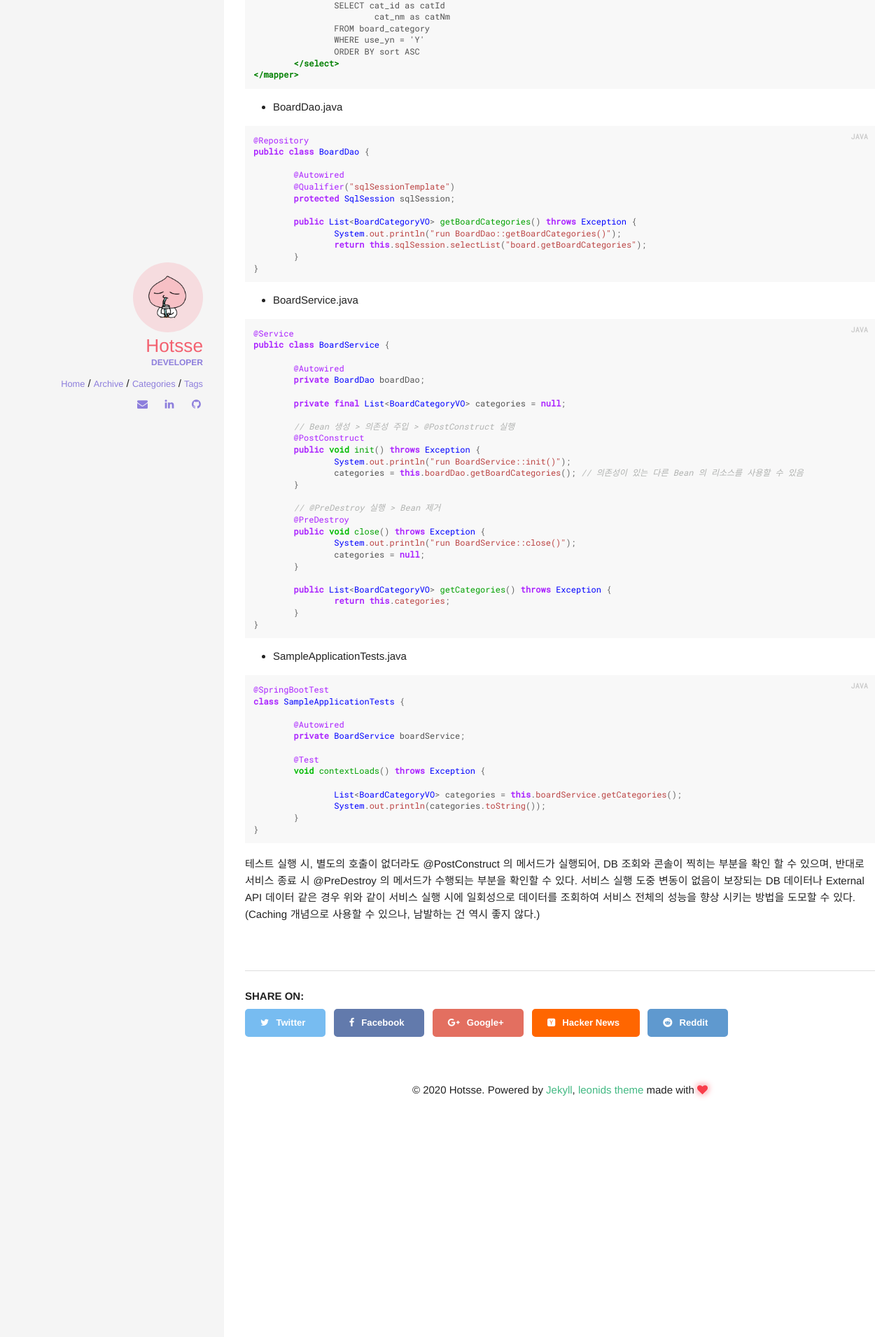
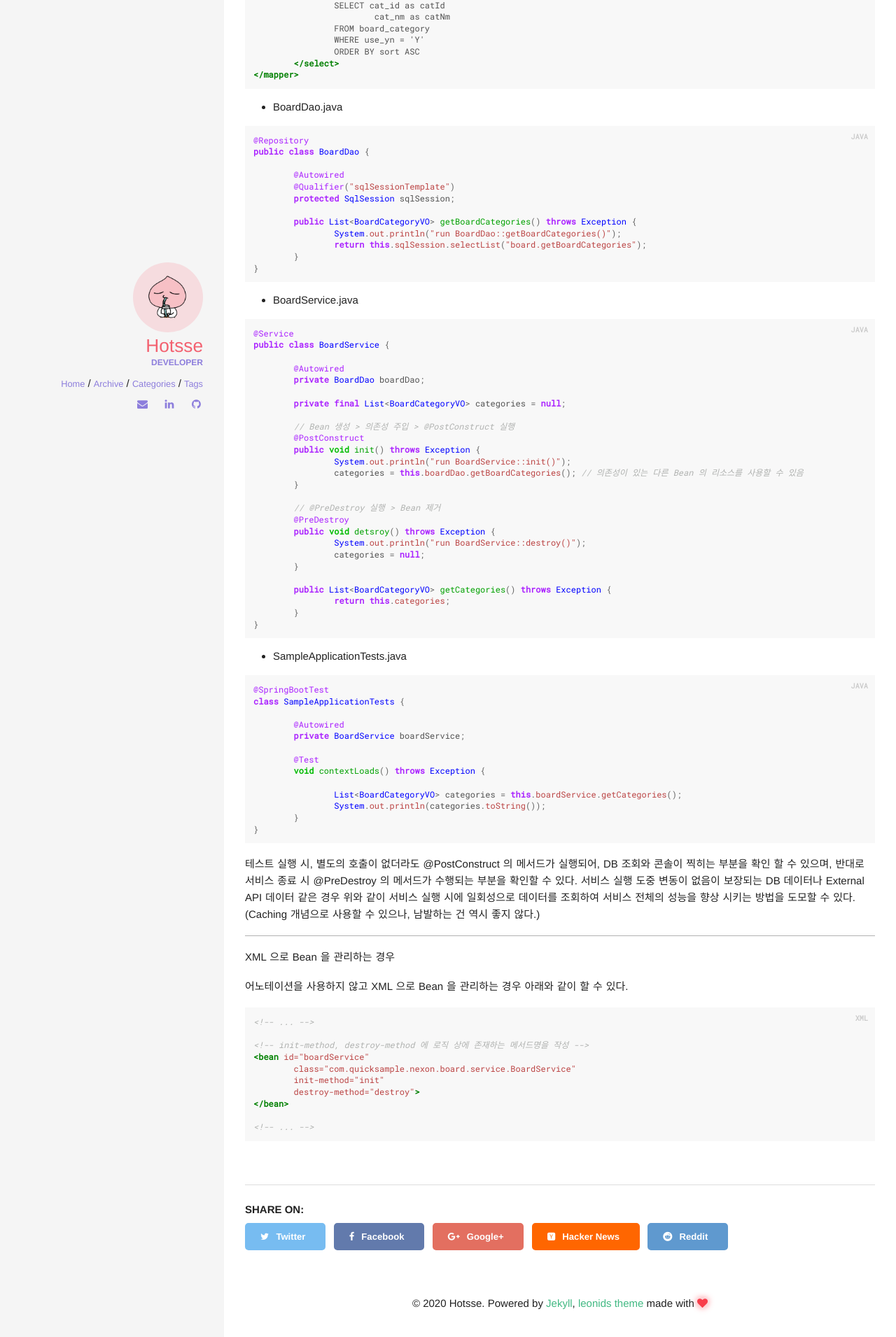
Before and after one commit to Hotsse/hotsse.github.io, a Jekyll site: the page built from _posts/2020-09-18-Spring @PostConstruct, @PreDestroy.md, in a window 1280 px wide. Shown: the part 875-2786 px from the top of the page at 70% size. Built offline with Jekyll 4.4.1, drawn with Linux system fonts in a browser that asks for light colours; comment, search, counter and statistics services are not loaded.

Commit message:
update post

```diff
--- a/_posts/2020-09-18-Spring @PostConstruct, @PreDestroy.md
+++ b/_posts/2020-09-18-Spring @PostConstruct, @PreDestroy.md
@@ -77,8 +77,8 @@ public class BoardService {
 
 	// @PreDestroy 실행 > Bean 제거
 	@PreDestroy
-	public void close() throws Exception {
-		System.out.println("run BoardService::close()");
+	public void detsroy() throws Exception {
+		System.out.println("run BoardService::destroy()");
 		categories = null;
 	}
 
@@ -108,3 +108,22 @@ class SampleApplicationTests {
 테스트 실행 시, 별도의 호출이 없더라도 @PostConstruct 의 메서드가 실행되어, DB 조회와 콘솔이 찍히는 부분을 확인 할 수 있으며, 반대로 서비스 종료 시 @PreDestroy 의 메서드가 수행되는 부분을 확인할 수 있다.
 서비스 실행 도중 변동이 없음이 보장되는 DB 데이터나 External API 데이터 같은 경우 위와 같이 서비스 실행 시에 일회성으로 데이터를 조회하여 서비스 전체의 성능을 향상 시키는 방법을 도모할 수 있다.
 (Caching 개념으로 사용할 수 있으나, 남발하는 건 역시 좋지 않다.)
+
+-------------
+
+XML 으로 Bean 을 관리하는 경우
+
+어노테이션을 사용하지 않고 XML 으로 Bean 을 관리하는 경우 아래와 같이 할 수 있다.
+
+{% highlight xml %}
+<!-- ... -->
+
+<!-- init-method, destroy-method 에 로직 상에 존재하는 메서드명을 작성 -->
+<bean id="boardService"
+	class="com.quicksample.nexon.board.service.BoardService"
+	init-method="init"
+	destroy-method="destroy">
+</bean>
+
+<!-- ... -->
+{% endhighlight %}
```
